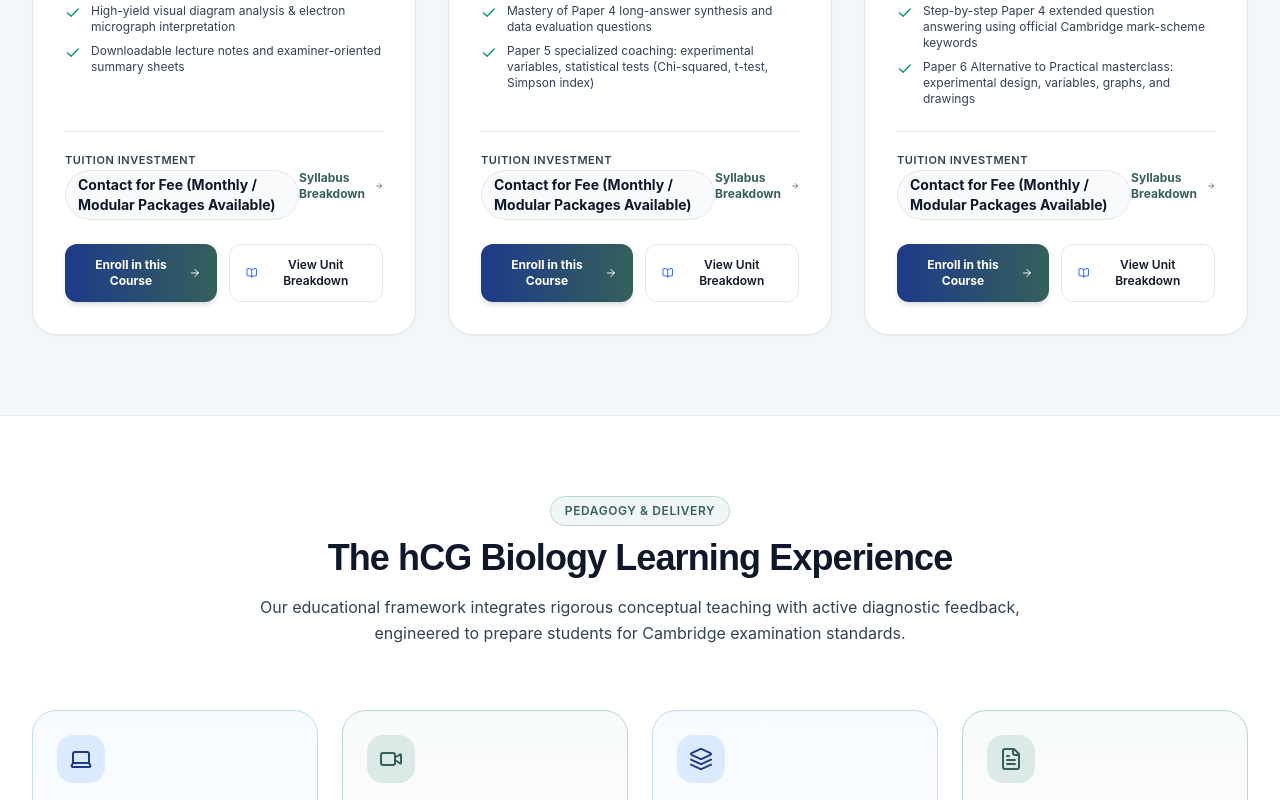
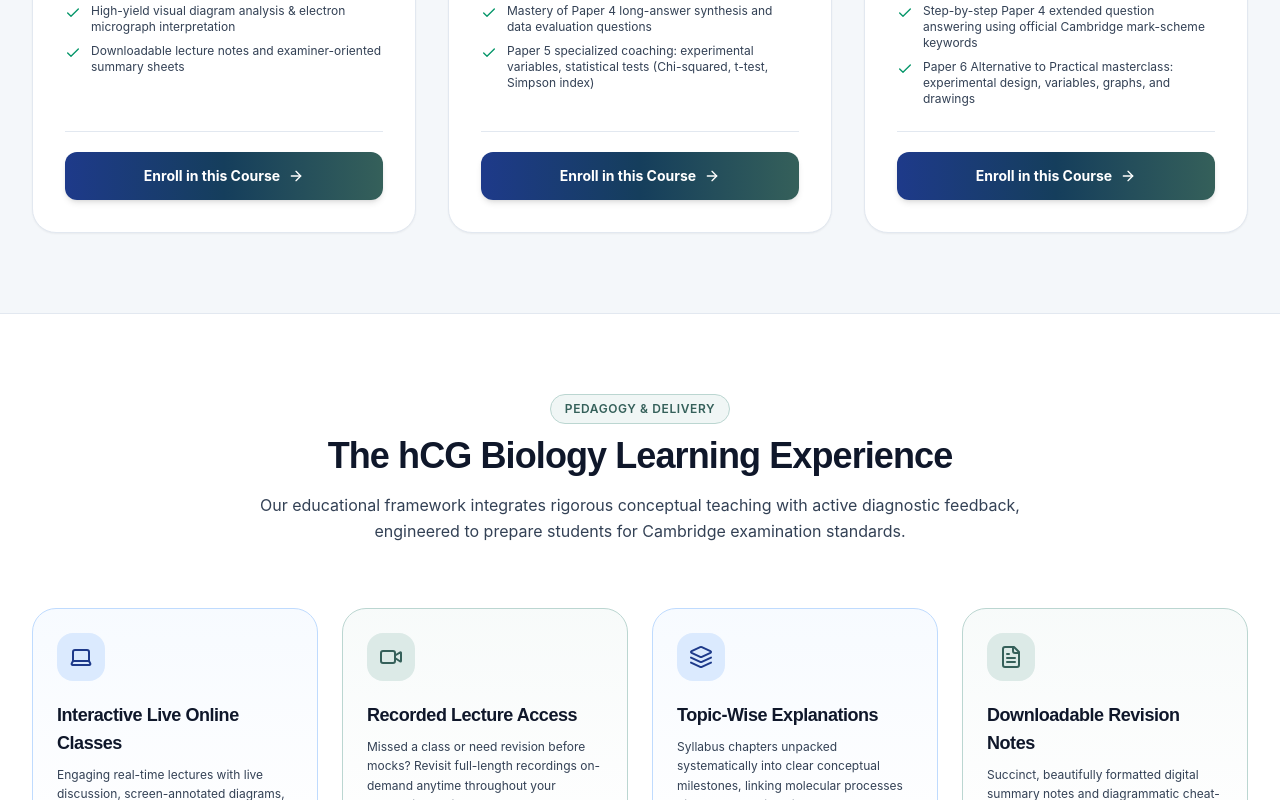
Before and after one commit to saqib52/hcg_Biology, a Next.js app: page / in a window 1280 px wide. Shown: the part 2520-3320 px from the top of the page. Built offline with nearby package versions, Linux system fonts and the light colour scheme.

Commit message:
Simplify programmes section: remove fee placeholder and syllabus links, keep only enroll button

```diff
--- a/src/components/home/FeaturedCourses.tsx
+++ b/src/components/home/FeaturedCourses.tsx
@@ -1,7 +1,7 @@
 import React from 'react';
 import Link from 'next/link';
 import { ACADEMY_COURSES } from '@/lib/academyData';
-import { ArrowRight, Check, BookOpen, Clock, Calendar } from 'lucide-react';
+import { ArrowRight, Check, Clock, Calendar } from 'lucide-react';
 
 export function FeaturedCourses() {
   return (
@@ -104,40 +104,15 @@ export function FeaturedCourses() {
                     </div>
                   </div>
 
-                  {/* Footer with Pricing Placeholder & CTAs */}
-                  <div className="pt-5 border-t border-sand-dune-200 space-y-4">
-                    <div className="flex items-center justify-between">
-                      <div>
-                        <span className="text-[11px] uppercase tracking-wider text-ink-black-700 block font-semibold">Tuition Investment</span>
-                        <span className="text-sm font-bold text-ink-black-900 bg-sand-dune-50 px-3 py-1 rounded-full border border-sand-dune-200 inline-block mt-0.5">
-                          {course.feePlaceholder}
-                        </span>
-                      </div>
-                      <Link
-                        href={`/courses/${course.slug}`}
-                        className="text-xs font-bold text-pine-teal-700 hover:text-dark-wine-800 hover:underline flex items-center gap-1"
-                      >
-                        <span>Syllabus Breakdown</span>
-                        <ArrowRight className="w-3.5 h-3.5" />
-                      </Link>
-                    </div>
-
-                    <div className="flex flex-col sm:flex-row gap-3 pt-2">
-                      <Link
-                        href={`/admissions?course=${course.id}`}
-                        className="flex-1 inline-flex items-center justify-center gap-2 py-3 px-4 rounded-xl font-bold text-xs text-white bg-gradient-to-r from-dark-wine-800 to-pine-teal-700 hover:opacity-95 shadow-md active:scale-95 transition-all text-center"
-                      >
-                        <span>Enroll in this Course</span>
-                        <ArrowRight className="w-3.5 h-3.5" />
-                      </Link>
-                      <Link
-                        href={`/courses/${course.slug}`}
-                        className="flex-1 inline-flex items-center justify-center gap-2 py-3 px-4 rounded-xl font-semibold text-xs text-ink-black-900 bg-white hover:bg-sand-dune-50 border border-sand-dune-200 shadow-2xs active:scale-95 transition-all text-center"
-                      >
-                        <BookOpen className="w-3.5 h-3.5 text-dark-wine-600" />
-                        <span>View Unit Breakdown</span>
-                      </Link>
-                    </div>
+                  {/* Footer with Enrollment Action */}
+                  <div className="pt-5 border-t border-sand-dune-200">
+                    <Link
+                      href={`/admissions?course=${course.id}`}
+                      className="w-full inline-flex items-center justify-center gap-2 py-3.5 px-6 rounded-xl font-bold text-xs sm:text-sm text-white bg-gradient-to-r from-dark-wine-800 via-[#153e5c] to-pine-teal-700 hover:opacity-95 shadow-md active:scale-[0.98] transition-all text-center"
+                    >
+                      <span>Enroll in this Course</span>
+                      <ArrowRight className="w-4 h-4" />
+                    </Link>
                   </div>
                 </div>
               </div>
```
